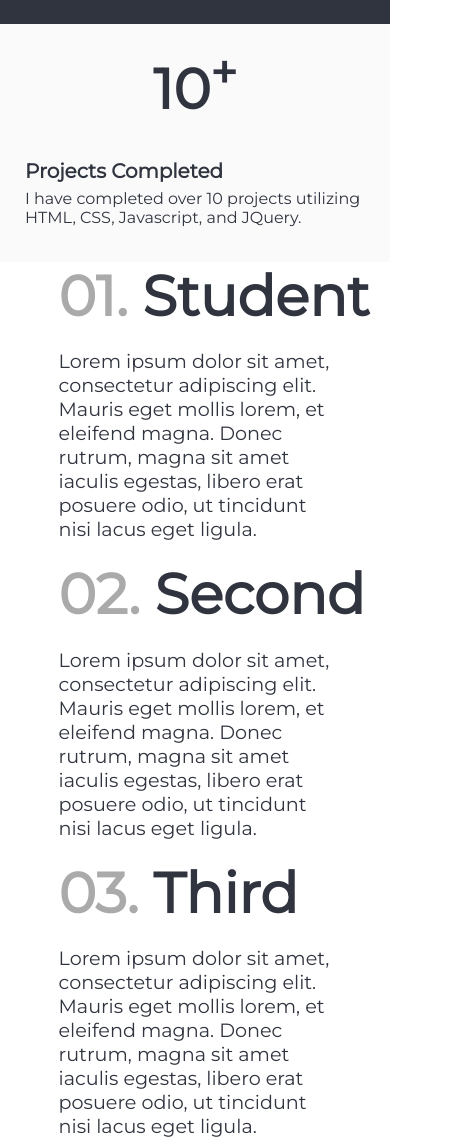
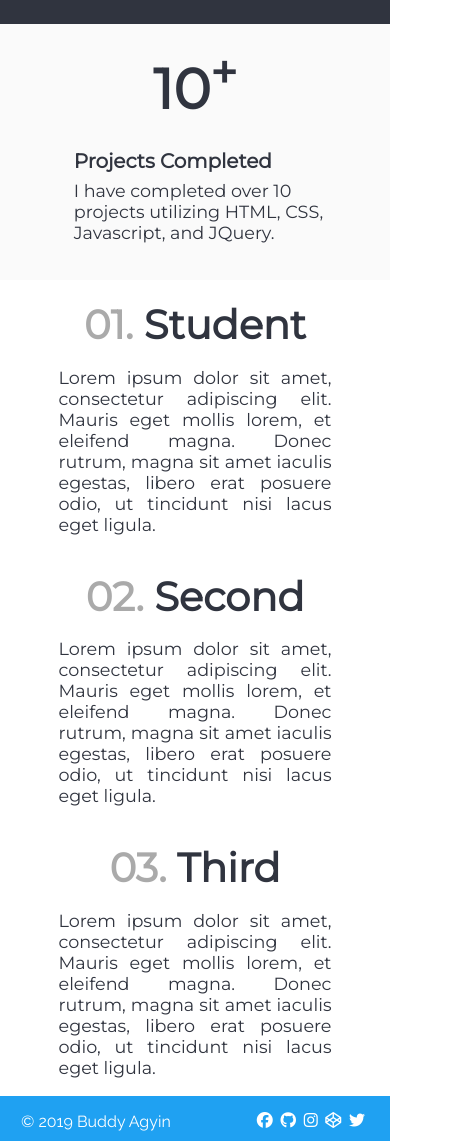
Before and after one commit to agyin3/agyin3.github.io, a plain HTML site: page Pages/About-Me/about-me.html in a window 390 px wide. Shown: the part 820-1961 px from the top of the page, 449 px wide, since content can reach past the window. Drawn offline with Linux system fonts and the light colour scheme.

Commit message:
refractor media query styling, skills title

```diff
--- a/Pages/About-Me/main.css
+++ b/Pages/About-Me/main.css
@@ -187,7 +187,7 @@
 /* Main Styling */
 
 main {
-    width: 100vw;
+    width: 100%;
     display: flex;
     flex-direction: column;
     font-family: 'Montserrat', sans-serif;
@@ -195,7 +195,6 @@
 
 .about-me {
     display: flex;
-    width: 100%;
 }
 
 .about-me-text-container {
@@ -233,7 +232,6 @@
 
 .current {
     height: 30vh;
-    width: 100vw;
     background: #fafafa;
     color: #30343F;
     display: flex;
@@ -268,13 +266,12 @@
     display: flex;
     flex-flow: column;
     justify-content: center;
+    align-items: center;
     width: 33.33%;
     color: #30343F;
 }
 
 .skills-title {
-    position: relative;
-    left: 15%;
     font-size: 3.5rem;
     font-weight: bolder;
     margin: 0;
@@ -285,10 +282,9 @@
 }
 
 .skills-text {
-    position: relative;
-    left: 15%;
     width: 70%;
     font-size: 1.2rem;
+    text-align: justify;
 }
 
 .skills div:hover {
@@ -374,13 +370,15 @@
 
     .current-text {
         font-size: 3.5rem;
-        margin: 5% 0 2.5% 0;
+        margin-top: 5%;
+        margin-bottom: 0;
         padding: 0;
     }
 
     .current-info-container {
-        width: 100%;
+        width: 75%;
         margin-bottom: 5%;
+        font-size: 1.1rem;
     }
 
     .skills {
@@ -390,6 +388,15 @@
 
     .skills div {
         width: 100vw;
+    }
+
+    .skills-title {
+        font-size: 2.5rem;
+        padding-top: 5%;
+    }
+
+    .skills-text {
+        font-size: 1.1rem;
     }
 
     footer {
```
